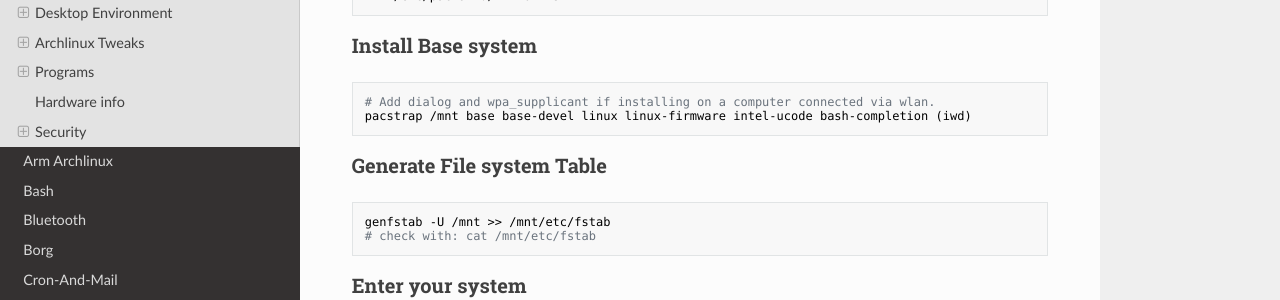
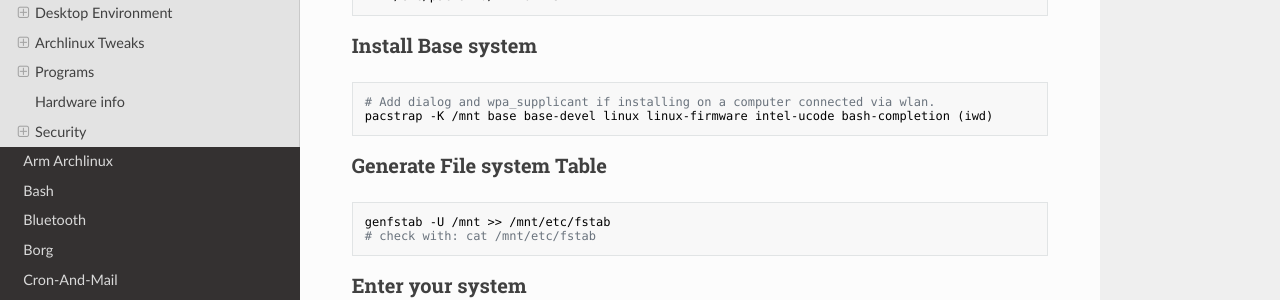
Before and after one commit to Maaxxs/wiki, an MkDocs documentation site: the page built from docs/archlinux.md, in a window 1280 px wide and 900 px high, scrolled down 2964 px. Shown: the part 151-451 px from the top of the window. Built offline with MkDocs 1.6.1, drawn with Linux system fonts in a browser that asks for light colours; nearby versions of some CDN libraries.

````diff
--- a/docs/archlinux.md
+++ b/docs/archlinux.md
@@ -168,7 +168,7 @@ vim /etc/pacman.d/mirrorlist
 
 ```sh
 # Add dialog and wpa_supplicant if installing on a computer connected via wlan.
-pacstrap /mnt base base-devel linux linux-firmware intel-ucode bash-completion (iwd)
+pacstrap -K /mnt base base-devel linux linux-firmware intel-ucode bash-completion (iwd)
 ```
 
 ### Generate File system Table
````
